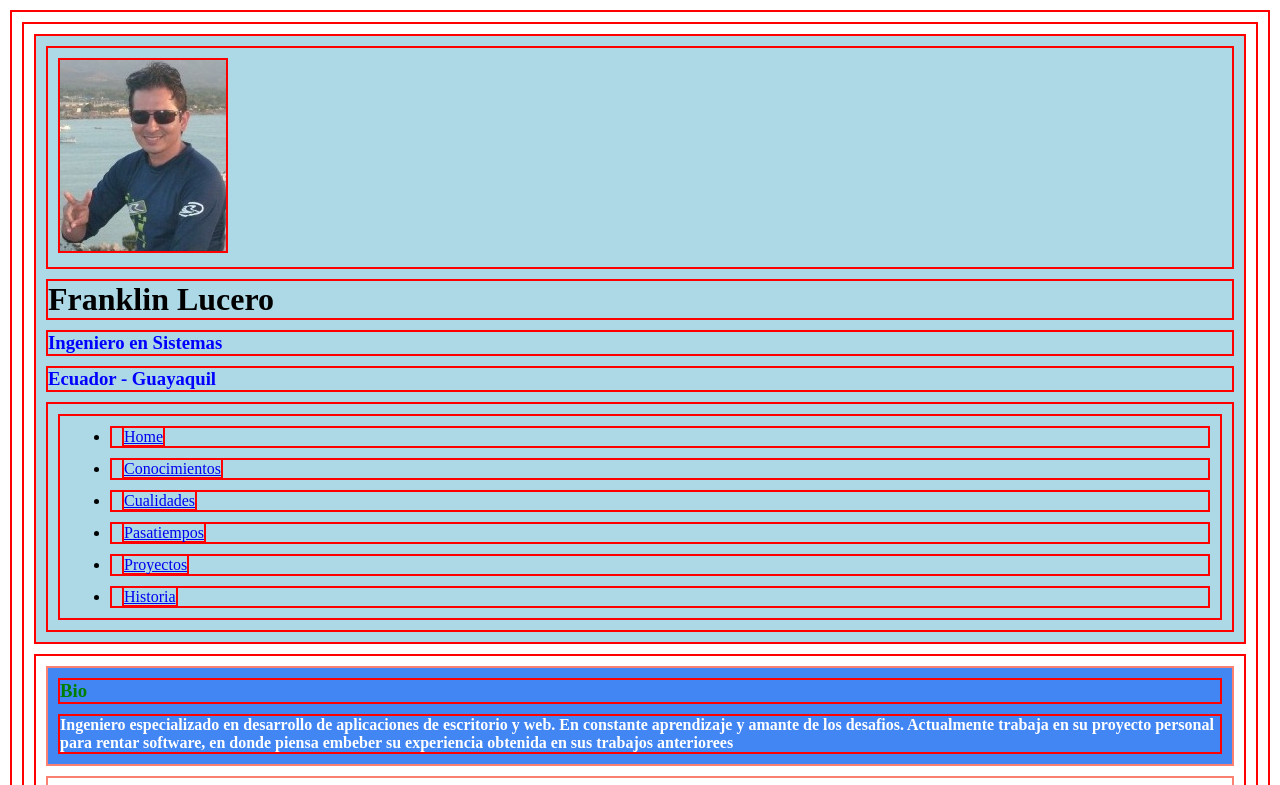
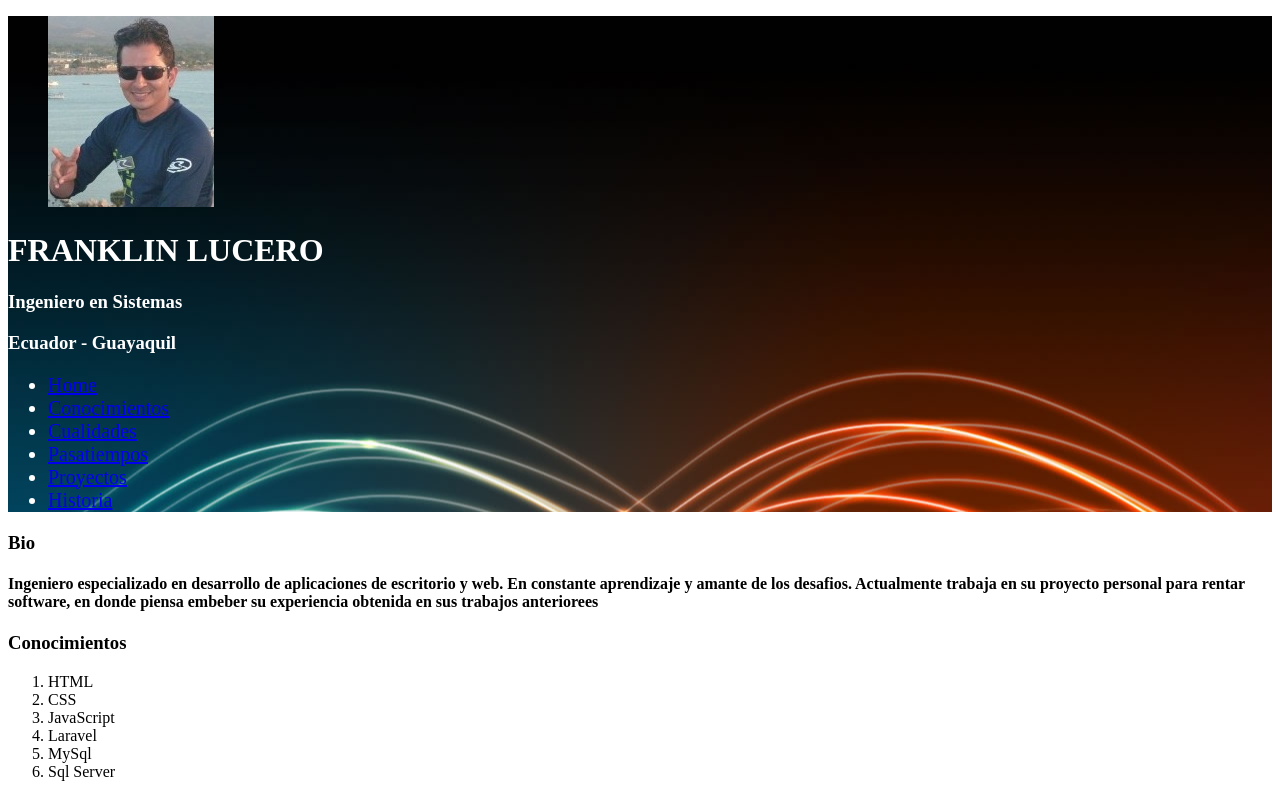
Before and after one commit to Alercard/personal, a website: page dist/index.html in a window 1280 px wide. Shown: the top 785 px of the page. Drawn offline with Linux system fonts and the light colour scheme.

Commit message:
Background, colores y fontsize

```diff
--- /dev/null
+++ b/dist/css/estilo.css
@@ -0,0 +1,14 @@
+.PersonalHeader {
+	/* background puede tener #color, rgb, rgba, url, */
+	/* url puede ser una ruta relativa como este caso */
+	background-image: url('../images/header-fondo.jpg');
+	color: white;
+}
+
+.PersonalHeader-title {
+	text-transform: uppercase;
+}
+
+.PersonalHeader-menu {
+	font-size: 20px;
+}
--- a/dist/index.html
+++ b/dist/index.html
@@ -3,7 +3,7 @@
 	<head>
 		<meta charset="utf-8">
 		<title>Franklin Lucero</title>
-		<link rel="stylesheet" type="text/css" href="css/tipos_etiqueta.css">
+		<link rel="stylesheet" type="text/css" href="css/estilo.css">
 	</head>
 	<!-- body: Importante, es en donde se programa el contenido  -->
 	<body>
```
